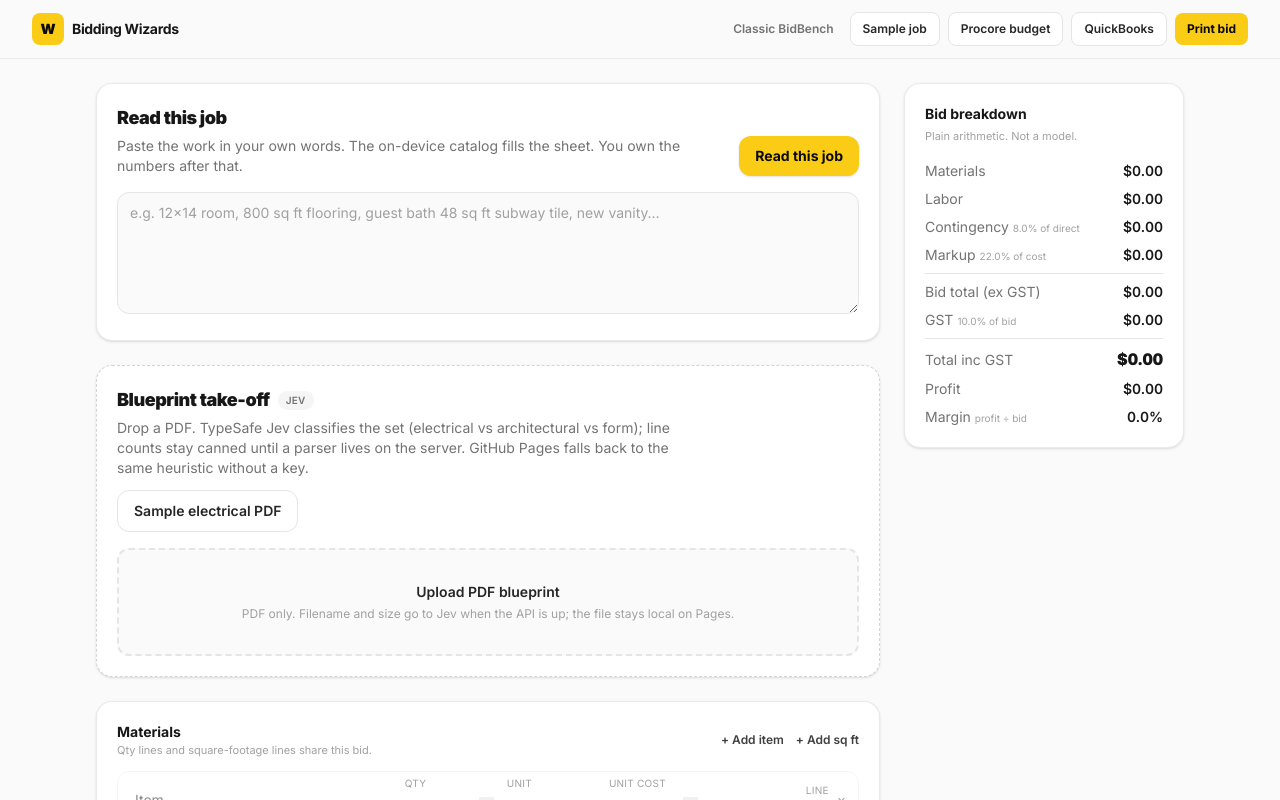
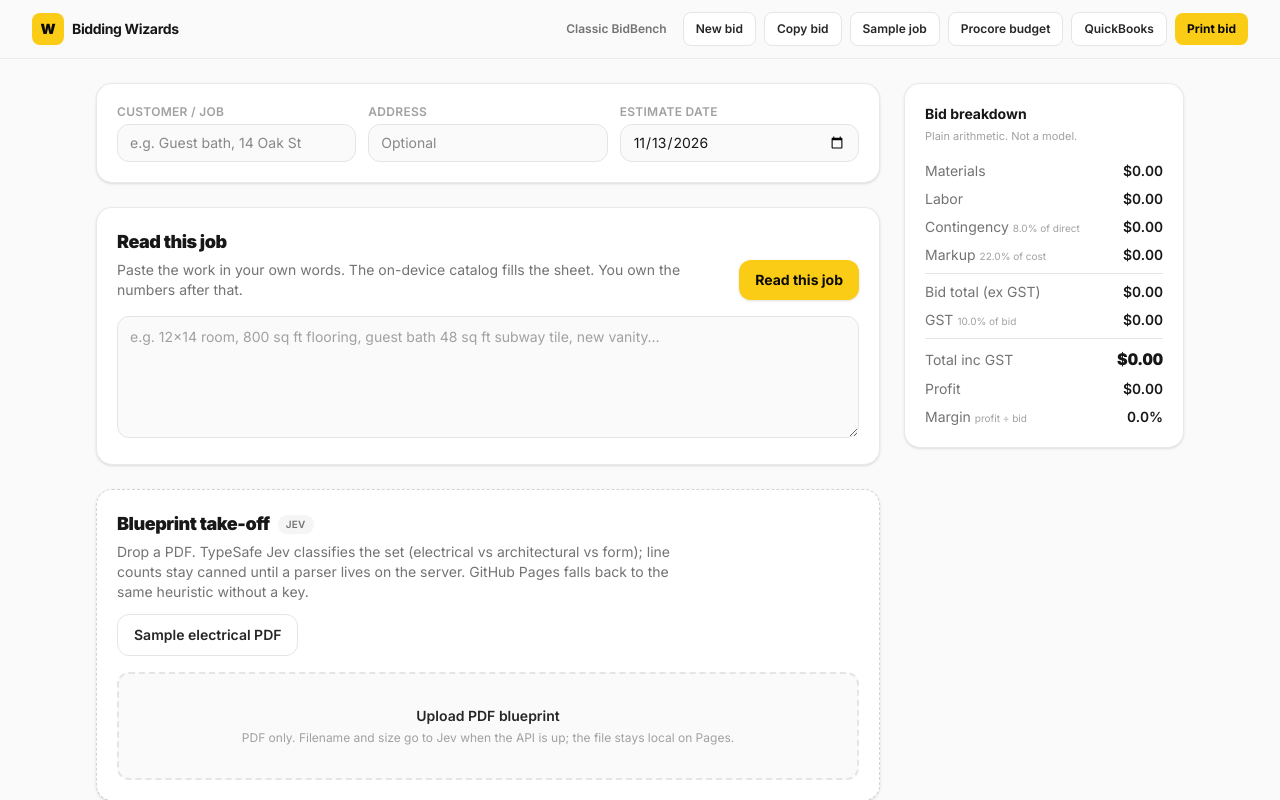
Before and after one commit to Ygali04/bidding-wizards, a React (Vite) app: page /#/bid in a window 1280 px wide. Shown: the top 800 px of the page. Built offline with nearby package versions, Linux system fonts and the light colour scheme.

Commit message:
feat(estimator): job details, saved draft and copy bid text

```diff
--- /dev/null
+++ b/src/components/JobDetails.tsx
@@ -0,0 +1,35 @@
+import type { JobInfo } from "../lib/draft";
+
+const inputClass =
+  "w-full rounded-xl border border-neutral-200 bg-[#FAFAFA] px-3 py-2 text-sm focus:border-neutral-900 focus:outline-none";
+
+export function JobDetails({ job, onChange }: { job: JobInfo; onChange: (next: JobInfo) => void }) {
+  const field = (key: keyof JobInfo, label: string, placeholder: string, type = "text") => (
+    <label className="text-sm">
+      <span className="mb-1 block text-xs font-semibold uppercase tracking-wide text-neutral-400">{label}</span>
+      <input
+        type={type}
+        value={job[key]}
+        onChange={(e) => onChange({ ...job, [key]: e.target.value })}
+        placeholder={placeholder}
+        className={inputClass}
+      />
+    </label>
+  );
+
+  return (
+    <>
+      <section className="no-print grid gap-3 rounded-2xl border border-neutral-200/80 bg-white p-4 shadow-sm sm:grid-cols-3 sm:p-5">
+        {field("name", "Customer / job", "e.g. Guest bath, 14 Oak St")}
+        {field("address", "Address", "Optional")}
+        {field("date", "Estimate date", "", "date")}
+      </section>
+
+      {/* Printed bids need a header; the inputs above are hidden in print. */}
+      <div className="hidden print:block">
+        <h1 className="text-xl font-black">{job.name || "Bid"}</h1>
+        <p className="text-sm text-neutral-600">{[job.address, job.date].filter(Boolean).join(" · ")}</p>
+      </div>
+    </>
+  );
+}
--- /dev/null
+++ b/src/lib/bidText.ts
@@ -0,0 +1,39 @@
+import type { JobInfo } from "./draft";
+import { breakdown, isSqFtLine, laborTotal, materialTotal, sqFtArea, type EstimateInput } from "./estimate";
+import { money, pct } from "./money";
+
+/** Plain-text bid for pasting into an email or text message. Same math as the sheet. */
+export function bidText(job: JobInfo, input: EstimateInput): string {
+  const b = breakdown(input);
+  const lines: string[] = [`BID: ${job.name || "Untitled job"}`];
+  if (job.address) lines.push(`Address: ${job.address}`);
+  if (job.date) lines.push(`Date: ${job.date}`);
+  lines.push("");
+
+  for (const m of input.materials) {
+    if (!m.item && materialTotal(m) === 0) continue;
+    const detail = isSqFtLine(m)
+      ? `${m.length} x ${m.width} = ${sqFtArea(m)} sq ft @ ${money(m.pricePerSqFt)}`
+      : `${m.quantity} ${m.unit} @ ${money(m.unitCost)}`;
+    lines.push(`- ${m.item || "Material"}: ${detail} = ${money(materialTotal(m))}`);
+  }
+  for (const l of input.labor) {
+    if (!l.role && laborTotal(l) === 0) continue;
+    lines.push(`- ${l.role || "Labor"}: ${l.hours} hrs @ ${money(l.rate)} = ${money(laborTotal(l))}`);
+  }
+
+  lines.push("");
+  lines.push(`Materials: ${money(b.materials)}`);
+  lines.push(`Labor: ${money(b.labor)}`);
+  lines.push(`Contingency (${pct(input.contingencyPct)}): ${money(b.contingency)}`);
+  lines.push(`Markup (${pct(input.markupPct)}): ${money(b.markup)}`);
+  lines.push(`BID TOTAL (ex GST): ${money(b.bidTotal)}`);
+  if (b.gst > 0) {
+    lines.push(`GST (${pct(input.gstPct ?? 0)}): ${money(b.gst)}`);
+    lines.push(`TOTAL INC GST: ${money(b.totalIncGst)}`);
+  }
+  lines.push(`Profit: ${money(b.profit)} | Margin: ${pct(b.marginPct)}`);
+  lines.push("");
+  lines.push("Bidding Wizards");
+  return lines.join("\n");
+}
--- /dev/null
+++ b/src/lib/draft.ts
@@ -0,0 +1,76 @@
+import type { LaborLine, MaterialLine } from "./estimate";
+
+export type JobInfo = { name: string; address: string; date: string };
+
+export function emptyJob(): JobInfo {
+  return { name: "", address: "", date: new Date().toISOString().slice(0, 10) };
+}
+
+export type Draft = {
+  job: JobInfo;
+  notes: string;
+  materials: MaterialLine[];
+  labor: LaborLine[];
+  markupPct: number;
+  contingencyPct: number;
+  gstPct: number;
+  targetMargin: number;
+  overrunPct: number;
+};
+
+export const DRAFT_KEY = "bidding-wizards.draft.v1";
+
+type Store = Pick<Storage, "getItem" | "setItem" | "removeItem">;
+
+function defaultStore(): Store | null {
+  try {
+    return typeof localStorage === "undefined" ? null : localStorage;
+  } catch {
+    return null;
+  }
+}
+
+const num = (v: unknown, fallback: number) => (typeof v === "number" && Number.isFinite(v) ? v : fallback);
+const str = (v: unknown) => (typeof v === "string" ? v : "");
+
+/** Returns the saved draft, or null when missing, corrupt or from an unknown shape. */
+export function loadDraft(store: Store | null = defaultStore()): Draft | null {
+  if (!store) return null;
+  try {
+    const raw = store.getItem(DRAFT_KEY);
+    if (!raw) return null;
+    const d = JSON.parse(raw) as Partial<Draft> | null;
+    if (!d || typeof d !== "object" || !Array.isArray(d.materials) || !Array.isArray(d.labor)) return null;
+    const job: Partial<JobInfo> = d.job ?? {};
+    return {
+      job: { name: str(job.name), address: str(job.address), date: str(job.date) },
+      notes: str(d.notes),
+      materials: d.materials,
+      labor: d.labor,
+      markupPct: num(d.markupPct, 0),
+      contingencyPct: num(d.contingencyPct, 0),
+      gstPct: num(d.gstPct, 0),
+      targetMargin: num(d.targetMargin, 15),
+      overrunPct: num(d.overrunPct, 10),
+    };
+  } catch {
+    return null;
+  }
+}
+
+export function saveDraft(draft: Draft, store: Store | null = defaultStore()): void {
+  if (!store) return;
+  try {
+    store.setItem(DRAFT_KEY, JSON.stringify(draft));
+  } catch {
+    // Quota or private mode: the bid still works, it just will not persist.
+  }
+}
+
+export function clearDraft(store: Store | null = defaultStore()): void {
+  try {
+    store?.removeItem(DRAFT_KEY);
+  } catch {
+    // ignore
+  }
+}
--- a/src/pages/Estimator.tsx
+++ b/src/pages/Estimator.tsx
@@ -1,6 +1,9 @@
-import { useMemo, useState } from "react";
+import { useEffect, useMemo, useState } from "react";
 import { Link } from "react-router-dom";
 import { BlueprintUpload } from "../components/BlueprintUpload";
+import { JobDetails } from "../components/JobDetails";
+import { bidText } from "../lib/bidText";
+import { clearDraft, emptyJob, loadDraft, saveDraft, type JobInfo } from "../lib/draft";
 import { DEFAULT_CONTINGENCY, DEFAULT_MARKUP } from "../lib/catalog";
 import type { BlueprintTakeoff } from "../lib/blueprintMock";
 import {
@@ -28,14 +31,18 @@ import { download, toProcoreBudgetCsv, toQuickBooksIif } from "../lib/exports";
 type Status = { kind: "idle" } | { kind: "ok"; text: string } | { kind: "err"; text: string };
 
 export function Estimator() {
-  const [notes, setNotes] = useState("");
-  const [materials, setMaterials] = useState<MaterialLine[]>([emptyMaterial()]);
-  const [labor, setLabor] = useState<LaborLine[]>([emptyLabor()]);
-  const [markupPct, setMarkupPct] = useState(DEFAULT_MARKUP);
-  const [contingencyPct, setContingencyPct] = useState(DEFAULT_CONTINGENCY);
-  const [targetMargin, setTargetMargin] = useState(15);
-  const [gstPct, setGstPct] = useState(10);
-  const [overrunPct, setOverrunPct] = useState(10);
+  const [saved] = useState(loadDraft);
+  const [job, setJob] = useState<JobInfo>(saved?.job ?? emptyJob());
+  const [notes, setNotes] = useState(saved?.notes ?? "");
+  const [materials, setMaterials] = useState<MaterialLine[]>(
+    saved?.materials.length ? saved.materials : [emptyMaterial()],
+  );
+  const [labor, setLabor] = useState<LaborLine[]>(saved?.labor.length ? saved.labor : [emptyLabor()]);
+  const [markupPct, setMarkupPct] = useState(saved?.markupPct ?? DEFAULT_MARKUP);
+  const [contingencyPct, setContingencyPct] = useState(saved?.contingencyPct ?? DEFAULT_CONTINGENCY);
+  const [targetMargin, setTargetMargin] = useState(saved?.targetMargin ?? 15);
+  const [gstPct, setGstPct] = useState(saved?.gstPct ?? 10);
+  const [overrunPct, setOverrunPct] = useState(saved?.overrunPct ?? 10);
   const [status, setStatus] = useState<Status>({ kind: "idle" });
   const [reading, setReading] = useState(false);
 
@@ -43,6 +50,34 @@ export function Estimator() {
     () => breakdown({ materials, labor, markupPct, contingencyPct, gstPct }),
     [materials, labor, markupPct, contingencyPct, gstPct],
   );
+
+  // Persist the working bid so a refresh or accidental navigation does not lose it.
+  useEffect(() => {
+    saveDraft({ job, notes, materials, labor, markupPct, contingencyPct, gstPct, targetMargin, overrunPct });
+  }, [job, notes, materials, labor, markupPct, contingencyPct, gstPct, targetMargin, overrunPct]);
+
+  function newBid() {
+    if (!window.confirm("Clear this bid and start a new one?")) return;
+    clearDraft();
+    setJob(emptyJob());
+    setNotes("");
+    setMaterials([emptyMaterial()]);
+    setLabor([emptyLabor()]);
+    setMarkupPct(DEFAULT_MARKUP);
+    setContingencyPct(DEFAULT_CONTINGENCY);
+    setGstPct(10);
+    setStatus({ kind: "idle" });
+  }
+
+  async function copyBid() {
+    const text = bidText(job, { materials, labor, markupPct, contingencyPct, gstPct });
+    try {
+      await navigator.clipboard.writeText(text);
+      setStatus({ kind: "ok", text: "Bid copied as plain text." });
+    } catch {
+      window.prompt("Copy your bid:", text);
+    }
+  }
 
   async function applyRead(text: string) {
     setReading(true);
@@ -106,6 +141,20 @@ export function Estimator() {
           </a>
           <button
             type="button"
+            onClick={newBid}
+            className="rounded-lg border border-neutral-200 bg-white px-3 py-2 text-xs font-semibold text-neutral-800 hover:bg-neutral-50"
+          >
+            New bid
+          </button>
+          <button
+            type="button"
+            onClick={() => void copyBid()}
+            className="rounded-lg border border-neutral-200 bg-white px-3 py-2 text-xs font-semibold text-neutral-800 hover:bg-neutral-50"
+          >
+            Copy bid
+          </button>
+          <button
+            type="button"
             onClick={loadSample}
             className="rounded-lg border border-neutral-200 bg-white px-3 py-2 text-xs font-semibold text-neutral-800 hover:bg-neutral-50"
           >
@@ -137,6 +186,7 @@ export function Estimator() {
 
       <main className="mx-auto grid max-w-6xl gap-6 px-4 py-6 sm:px-8 lg:grid-cols-[minmax(0,1fr)_280px]">
         <div className="space-y-6">
+          <JobDetails job={job} onChange={setJob} />
           <section className="no-print rounded-2xl border border-neutral-200/80 bg-white p-4 shadow-sm sm:p-5">
             <div className="flex flex-wrap items-end justify-between gap-3">
               <div>
```
Also changed, not shown: 2 other files (tests, documents, lock files or other folders).
